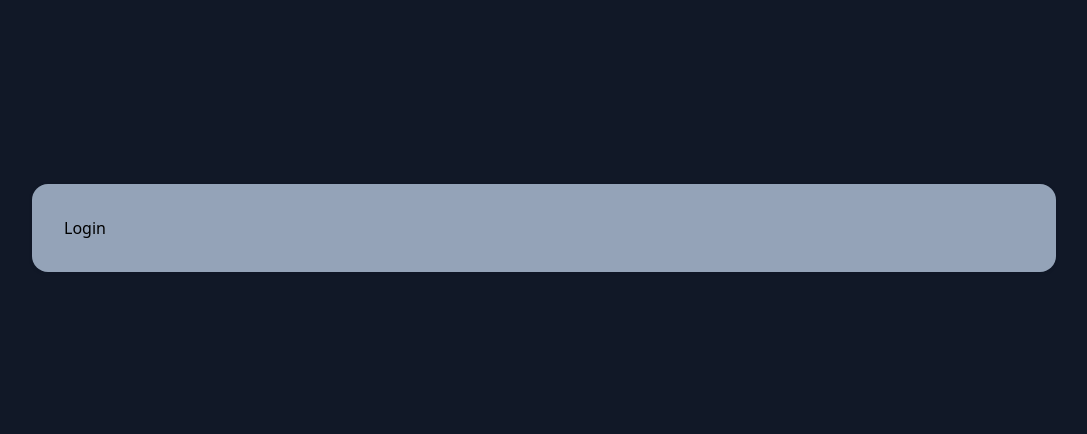
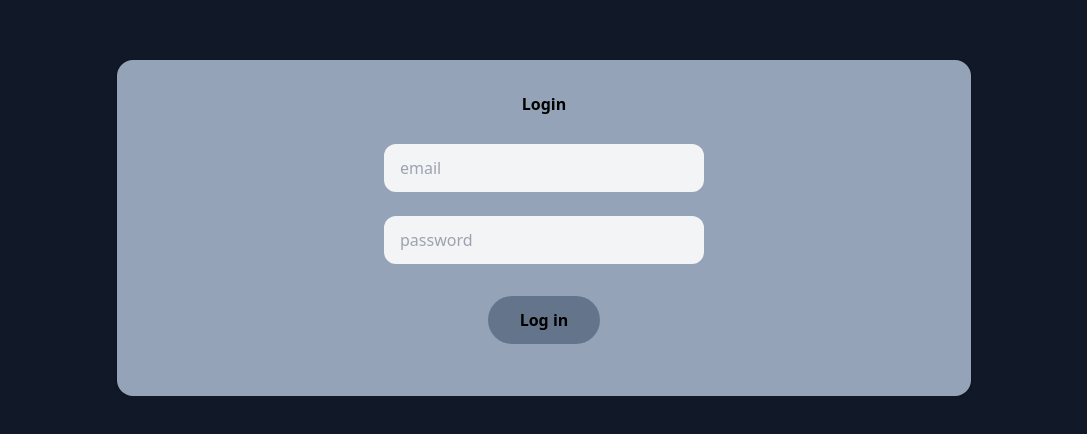
Before and after one commit to staaph/musicplayer, a Vue app: page /login in a window 1280 px wide. Shown: the part 172-606 px from the top of the page, without its empty margins (96-1183 px from the left). Built offline with nearby package versions, Linux system fonts and the light colour scheme.

Commit message:
added content

```diff
--- a/src/components/FileUpload.vue
+++ b/src/components/FileUpload.vue
@@ -7,7 +7,7 @@
     <div class="p-6 mx-auto">
       <!-- Upload Dropbox -->
       <div
-        class="px-10 py-20 rounded-lg text-center cursor-pointer border border-dashed border-gray-400 text-gray-400 transition duration-500 hover:text-white hover:bg-green-400 hover:border-green-400 hover:border-solid"
+        class="px-10 py-20 rounded-lg text-center cursor-pointer border border-dashed border-gray-400 text-gray-400 transition duration-500 hover:text-white hover:bg-green-900 hover:border-green-100 hover:border-solid"
       >
         <h5>Drop your files here</h5>
       </div>
--- a/src/components/SignInTemplate.vue
+++ b/src/components/SignInTemplate.vue
@@ -1,11 +1,73 @@
 <template>
-  <div class="min-h-screen bg-gray-900 flex flex-col justify-center">
+  <div
+    class="min-h-screen bg-gray-900 flex flex-col justify-center text-center"
+  >
     <div
-      class="w-11/12 max-w-screen-lg mx-auto py-8 px-8 rounded-2xl shadow-gray-900 bg-slate-400 shadow"
+      class="w-8/12 mx-auto py-8 px-8 rounded-2xl shadow-gray-900 bg-slate-400 shadow"
     >
-      <h2>Login</h2>
+      <h2 class="font-bold">Login</h2>
+      <form
+        @submit.prevent="handleSubmit"
+        class="mx-auto w-fit max-w-xs m mt-4"
+      >
+        <input type="email" required placeholder="email" v-model="email" />
+        <input
+          type="password"
+          required
+          placeholder="password"
+          v-model="password"
+        />
+        <div class="text-red-600 text-sm">{{ error }}</div>
+        <button class="my-5 mx-auto">Log in</button>
+      </form>
     </div>
   </div>
 </template>
 
-<script setup></script>
+<script setup>
+import { ref } from 'vue';
+import useLogin from '../composables/useLogin';
+
+const email = ref('');
+const password = ref('');
+const { error, login } = useLogin();
+const handleSubmit = async () => {
+  await login(email.value, password.value);
+  // if (!error.value) {
+  //   context.emit('login');
+  // }
+};
+</script>
+
+<style scoped>
+input {
+  @apply w-full p-2 pl-3 rounded-xl border-4 border-solid bg-gray-100 border-gray-100 my-3 outline-none;
+}
+
+button {
+  @apply bg-slate-500
+        rounded-3xl
+        font-bold
+        px-8
+        py-3
+        border-0
+        active:scale-90;
+}
+.container {
+  @apply flex
+        flex-col
+        justify-center
+        w-11/12
+        max-w-screen-lg
+        my-12
+        mx-auto
+        py-4
+        px-1
+        sm:py-8
+        sm:px-8
+        rounded-2xl
+        shadow-gray-900
+        bg-slate-400
+        shadow;
+}
+</style>
--- a/src/firebase/config.js
+++ b/src/firebase/config.js
@@ -1,5 +1,5 @@
-import firebase from 'firebase/app';
-import 'firebase/auth';
+import { initializeApp } from 'firebase/app';
+import { getAuth } from 'firebase/auth';
 
 const firebaseConfig = {
   apiKey: import.meta.env.VITE_apiKey,
@@ -15,6 +15,6 @@ const firebaseConfig = {
   appId: import.meta.env.VITE_appId,
 };
 
-firebase.initializeApp(firebaseConfig);
+const app = initializeApp(firebaseConfig);
 
-export const auth = firebase.auth();
+export const auth = getAuth(app);
```
